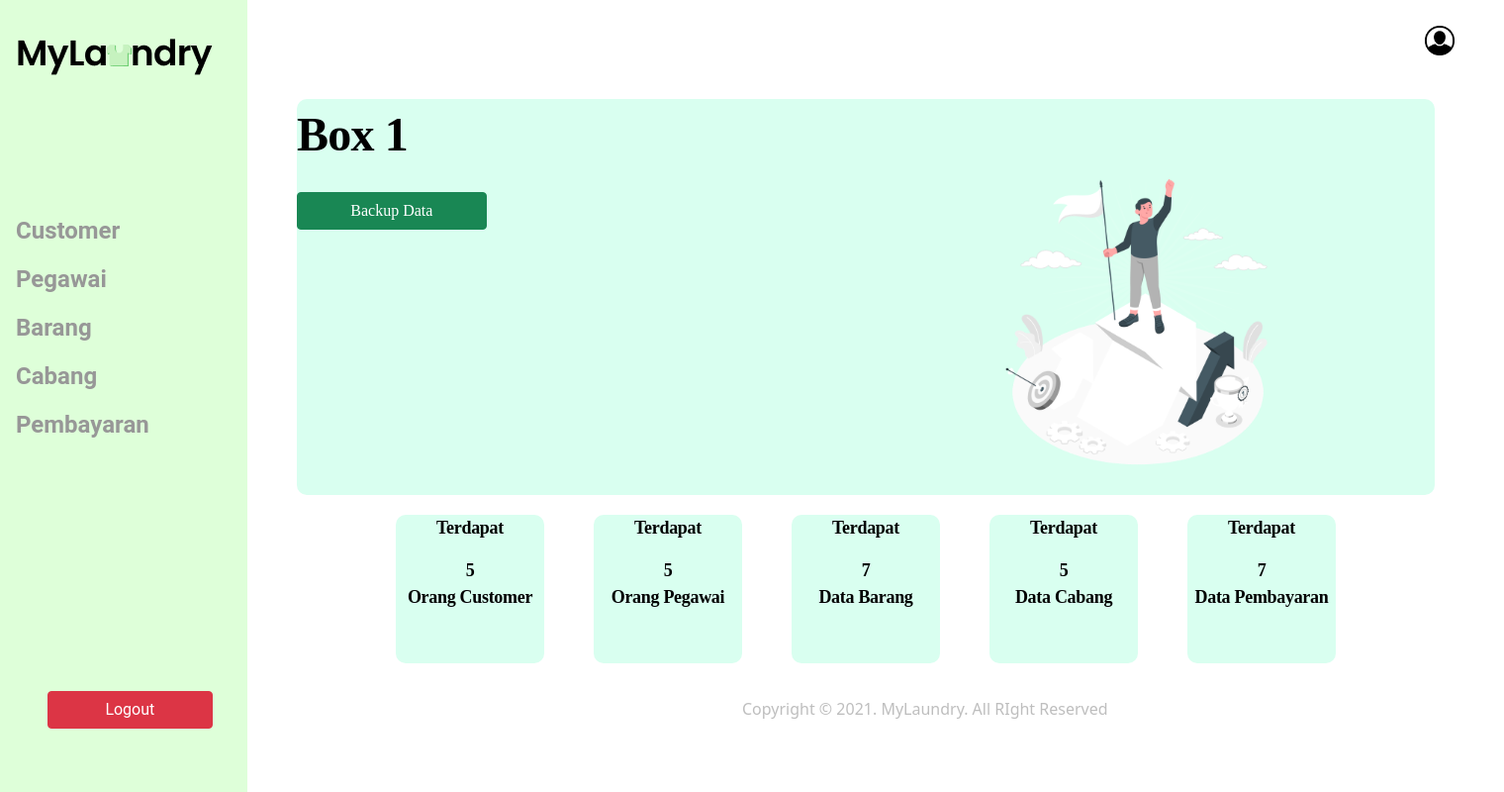
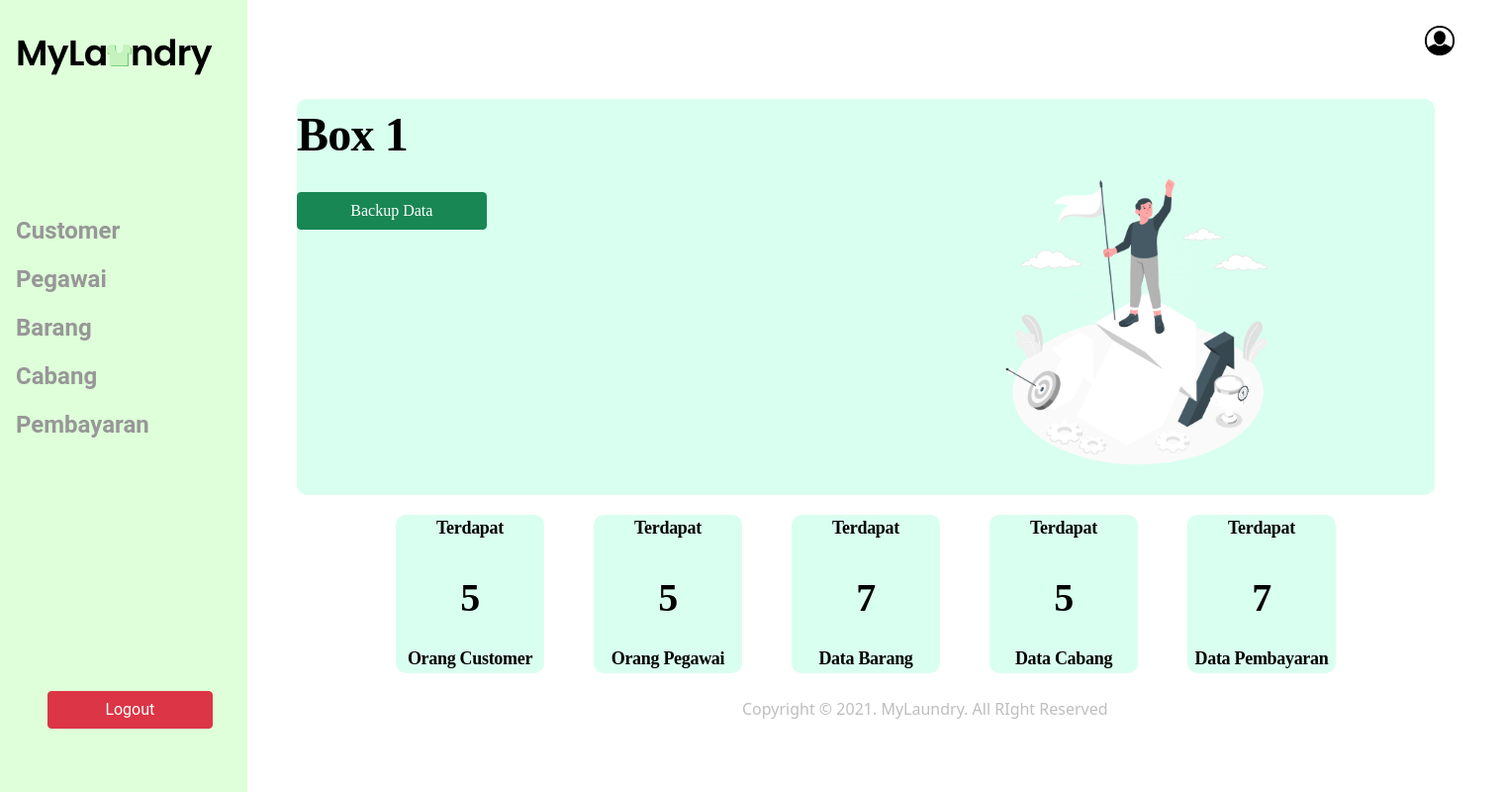
Before and after one commit to MegiantoAS/Tubes_Basdat, a PHP site: page /dashboard.php in a window 1520 px wide. Shown: the whole page at 99% size. Run offline with PHP 8.4, Linux system fonts and the light colour scheme; data comes from the database, SQL or seed files in the repository.

Commit message:
Merapihkan sebagianDashboard
box

```diff
--- a/dashboard.css
+++ b/dashboard.css
@@ -90,7 +90,7 @@ body {
 
 .main .box2 {
   width: 150px;
-  height: 150px;
+  height: 160px;
   background: #d9fff0;
   border-radius: 10px;
 
@@ -111,7 +111,7 @@ body {
 
 .main .box3 {
   width: 150px;
-  height: 150px;
+  height: 160px;
   background: #d9fff0;
   border-radius: 10px;
 
@@ -132,7 +132,7 @@ body {
 
 .main .box4 {
   width: 150px;
-  height: 150px;
+  height: 160px;
   background: #d9fff0;
   border-radius: 10px;
 
@@ -153,7 +153,7 @@ body {
 
 .main .box5 {
   width: 150px;
-  height: 150px;
+  height: 160px;
   background: #d9fff0;
   border-radius: 10px;
 
@@ -174,7 +174,7 @@ body {
 
 .main .box6 {
   width: 150px;
-  height: 150px;
+  height: 160px;
   background: #d9fff0;
   border-radius: 10px;
 
@@ -192,3 +192,23 @@ body {
 
   color: #000000;
 }
+
+.main .box2 label{
+  font-size: 40px;
+}
+
+.main .box3 label{
+  font-size: 40px;
+}
+
+.main .box4 label{
+  font-size: 40px;
+}
+
+.main .box5 label{
+  font-size: 40px;
+}
+
+.main .box6 label{
+  font-size: 40px;
+}
--- a/dashboard.php
+++ b/dashboard.php
@@ -27,7 +27,7 @@ $dataPembayaran = mysqli_fetch_assoc($result);
 
 <head>
     <meta name="viewport" content="width=device-width, initial-scale=1">
-    <link rel="stylesheet" href="dashboard.css?v=1.9">
+    <link rel="stylesheet" href="dashboard.css?v=2.0">
     <link href="https://cdn.jsdelivr.net/npm/bootstrap@5.0.2/dist/css/bootstrap.min.css" rel="stylesheet" integrity="sha384-EVSTQN3/azprG1Anm3QDgpJLIm9Nao0Yz1ztcQTwFspd3yD65VohhpuuCOmLASjC" crossorigin="anonymous">
     <title>MyLaundry | Dashboard</title>
 </head>
@@ -62,19 +62,19 @@ $dataPembayaran = mysqli_fetch_assoc($result);
             <button type="button" class="btn btn-success col-2">Backup Data</button>
         </div>
         <div class="box2">
-            <p>Terdapat</p><?php echo $dataCustomer['total']; ?><p>Orang Customer</p>
+            <p>Terdapat</p><label><br><?php echo $dataCustomer['total']; ?></label><p><br>Orang Customer</p>
         </div>
         <div class="box3">
-            <p>Terdapat</p><?php echo $dataPegawai['total']; ?><p>Orang Pegawai</p>
+            <p>Terdapat</p><label><br><?php echo $dataPegawai['total']; ?></label><p><br>Orang Pegawai</p>
         </div>
         <div class="box4">
-            <p>Terdapat</p><?php echo $dataBarang['total']; ?><p>Data Barang</p>
+            <p>Terdapat</p><label><br><?php echo $dataBarang['total']; ?></label><p><br>Data Barang</p>
         </div>
         <div class="box5">
-            <p>Terdapat</p><?php echo $dataCabang['total']; ?><p>Data Cabang</p>
+            <p>Terdapat</p><label><br><?php echo $dataCabang['total']; ?></label><p><br>Data Cabang</p>
         </div>
         <div class="box6">
-            <p>Terdapat</p><?php echo $dataPembayaran['total']; ?><p>Data Pembayaran</p>
+            <p>Terdapat</p><label><br><?php echo $dataPembayaran['total']; ?></label><p><br>Data Pembayaran</p>
         </div>
     </div>
     <div class="text-footer">
```
